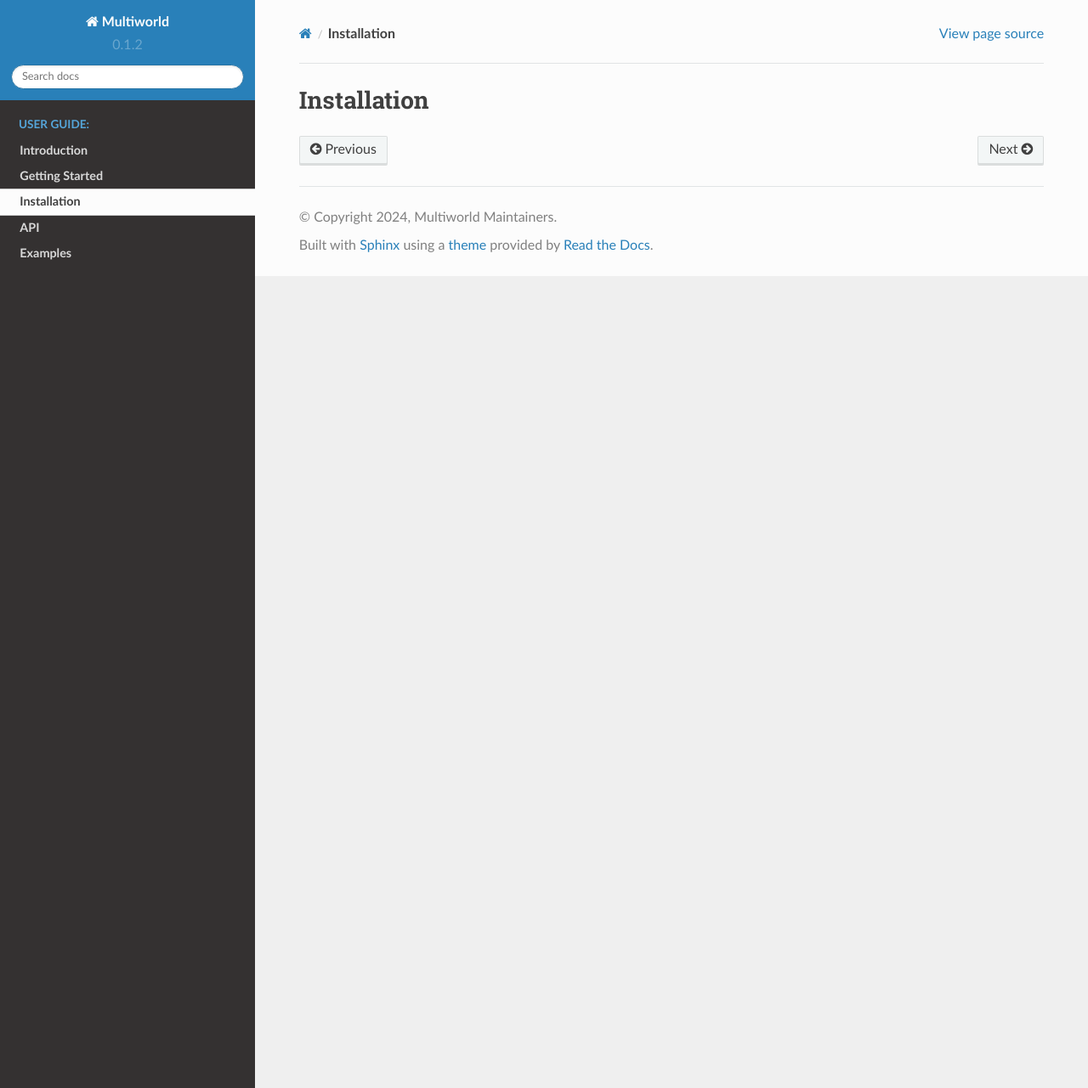
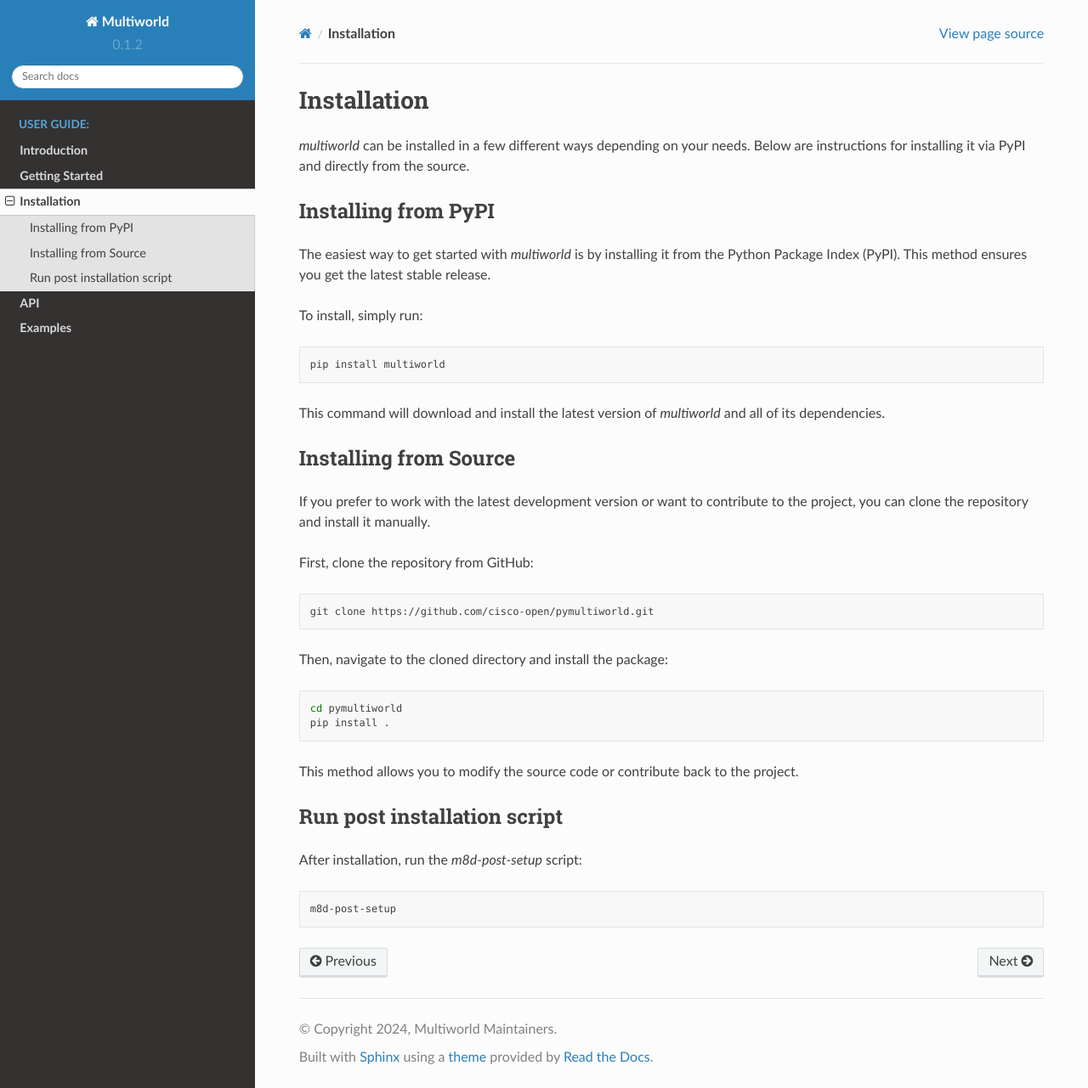
Before and after one commit to cisco-open/pymultiworld, a Sphinx documentation site: the page built from docs/source/sections/installation.rst, in a window 1280 px wide and 1281 px high. Shown: the whole window at 85% size. Built offline with Sphinx 7.4.7 and the Read the Docs theme 2.0.0, drawn with Linux system fonts in a browser that asks for light colours.

Commit message:
docs: installation doc (#74)
added installation doc with steps to install mutliworld and apply patch

Co-authored-by: Rares Gaia <ragaia@cisco.com>

```diff
--- a/docs/source/sections/installation.rst
+++ b/docs/source/sections/installation.rst
@@ -3,3 +3,45 @@
 ================
 **Installation**
 ================
+
+`multiworld` can be installed in a few different ways depending on your needs. Below are instructions for installing it via PyPI and directly from the source.
+
+Installing from PyPI
+--------------------
+The easiest way to get started with `multiworld` is by installing it from the Python Package Index (PyPI). This method ensures you get the latest stable release.
+
+To install, simply run:
+
+.. code-block:: bash
+
+    pip install multiworld
+
+This command will download and install the latest version of `multiworld` and all of its dependencies.
+
+Installing from Source
+----------------------
+If you prefer to work with the latest development version or want to contribute to the project, you can clone the repository and install it manually.
+
+First, clone the repository from GitHub:
+
+.. code-block:: bash
+
+    git clone https://github.com/cisco-open/pymultiworld.git
+
+Then, navigate to the cloned directory and install the package:
+
+.. code-block:: bash
+
+    cd pymultiworld
+    pip install .
+
+This method allows you to modify the source code or contribute back to the project.
+
+Run post installation script
+----------------------------
+
+After installation, run the `m8d-post-setup` script:
+
+.. code-block:: bash
+
+    m8d-post-setup
```
